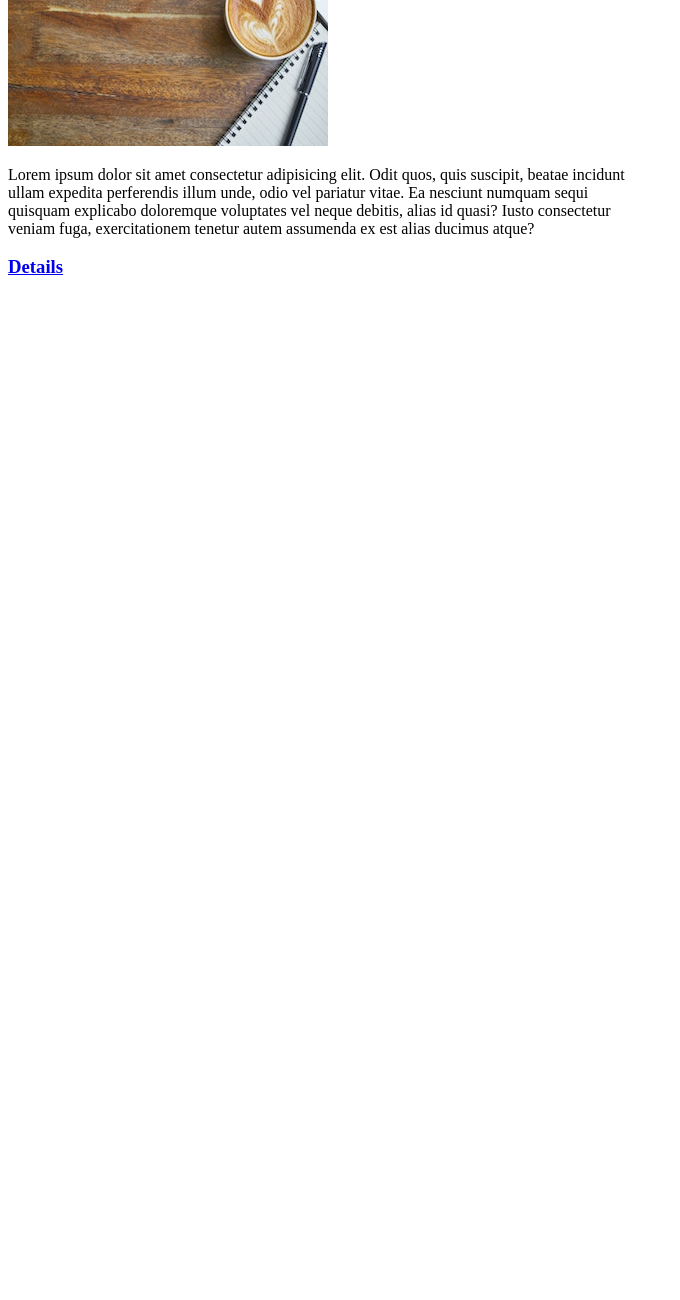
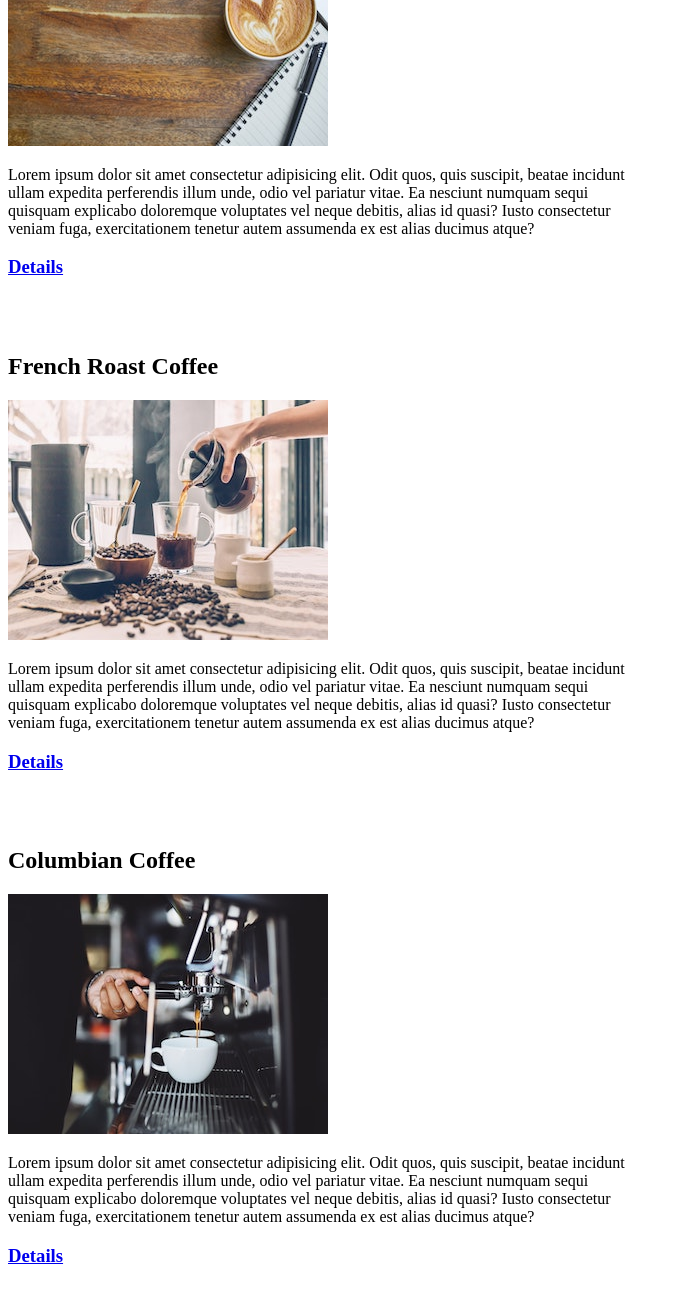
Before and after one commit to aaditya29/HTML-And-CSS-Portfolio, a plain HTML site: page HTML And CSS Projects/First Project/index.html in a window 1280 px wide. Shown: the part 1546-2846 px from the top of the page, without its empty margins (0-680 px from the left). Before the commit the page ends 1843 px from the top, so only its background shows below. Drawn offline with Linux system fonts and the light colour scheme.

Commit message:
details added

```diff
--- a/HTML And CSS Projects/First Project/index.html
+++ b/HTML And CSS Projects/First Project/index.html
@@ -24,9 +24,30 @@
     <img src="/HTML And CSS Projects/First Project/images/house-blend.jpeg" alt="house blend">
     <p style="width:50%">Lorem ipsum dolor sit amet consectetur adipisicing elit. Odit quos, quis suscipit, beatae incidunt ullam expedita perferendis illum unde, odio vel pariatur vitae. Ea nesciunt numquam sequi quisquam explicabo doloremque voluptates vel neque debitis, alias id quasi? Iusto consectetur veniam fuga, exercitationem tenetur autem assumenda ex est alias ducimus atque?</p>
     <h3><a href="http://wikipedia.org" target="_blank">Details</a></h3>
+    <br>
+    <br>
 
+    <!-- French Roast -->
+    <h2>French Roast Coffee</h2>
+    <img src="/HTML And CSS Projects/First Project/images/french-roast.jpeg" alt="french-roast">
+    <p style="width:50%">Lorem ipsum dolor sit amet consectetur adipisicing elit. Odit quos, quis suscipit, beatae incidunt
+        ullam expedita perferendis illum unde, odio vel pariatur vitae. Ea nesciunt numquam sequi quisquam explicabo
+        doloremque voluptates vel neque debitis, alias id quasi? Iusto consectetur veniam fuga, exercitationem tenetur autem
+        assumenda ex est alias ducimus atque?</p>
+    <h3><a href="http://wikipedia.org" target="_blank">Details</a></h3>
+    <br>
+    <br>
 
-
+    <!-- Columbian Coffee -->
+    <h2>Columbian Coffee</h2>
+    <img src="/HTML And CSS Projects/First Project/images/columbian-roast.jpeg" alt="columbian coffee">
+    <p style="width:50%">Lorem ipsum dolor sit amet consectetur adipisicing elit. Odit quos, quis suscipit, beatae incidunt
+        ullam expedita perferendis illum unde, odio vel pariatur vitae. Ea nesciunt numquam sequi quisquam explicabo
+        doloremque voluptates vel neque debitis, alias id quasi? Iusto consectetur veniam fuga, exercitationem tenetur autem
+        assumenda ex est alias ducimus atque?</p>
+    <h3><a href="http://wikipedia.org" target="_blank">Details</a></h3>
+    <br>
+    <br>
 
 </body>
 </html>
```
